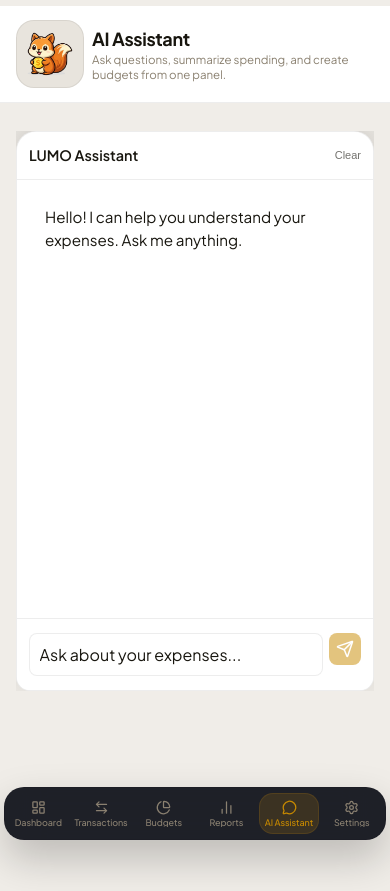
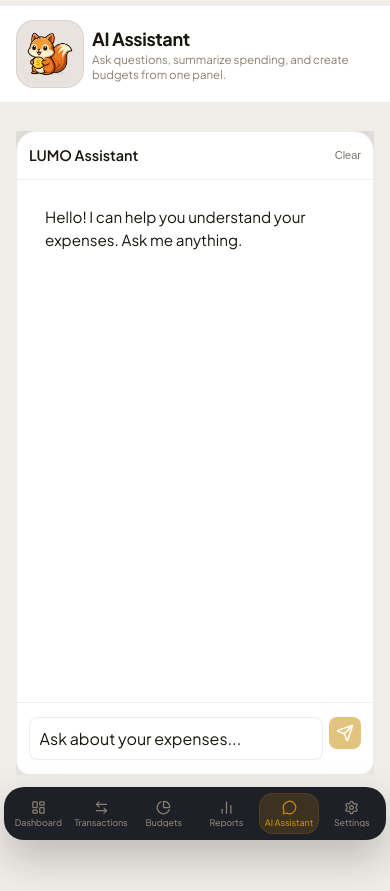
Before and after one commit to jayq23/LUMO, a React (Vite) app: page /assistant in a window 390 px wide. Before the commit the page ends 844 px from the top, so only its background shows below. Built offline with nearby package versions, Linux system fonts and the light colour scheme; no server answers; sample sign-in values are in the browser's storage.

Commit message:
Fix responsive design for mobile and make the sa ai assistance panel wrap hidded

```diff
--- a/src/styles/ai-assistant.css
+++ b/src/styles/ai-assistant.css
@@ -404,7 +404,7 @@
     left: auto;
     bottom: auto;
     width: 100%;
-    height: min(64vh, 620px);
+    height: calc(100vh - 200px);
     border-radius: 22px 22px 16px 16px;
     transform: none;
   }
@@ -453,6 +453,7 @@
 
   .ai-messages {
     padding: 0.6rem;
+    overscroll-behavior: contain;
   }
 
   .ai-input-form {
@@ -470,9 +471,10 @@
     left: auto;
     bottom: auto;
     width: 100%;
-    height: min(560px, 560px);
+    height: calc(100vh - 200px);
     border-radius: 20px 20px 14px 14px;
     transform: none;
+    overflow: hidden;
   }
 
   .ai-assistant.embedded .ai-header,
```
